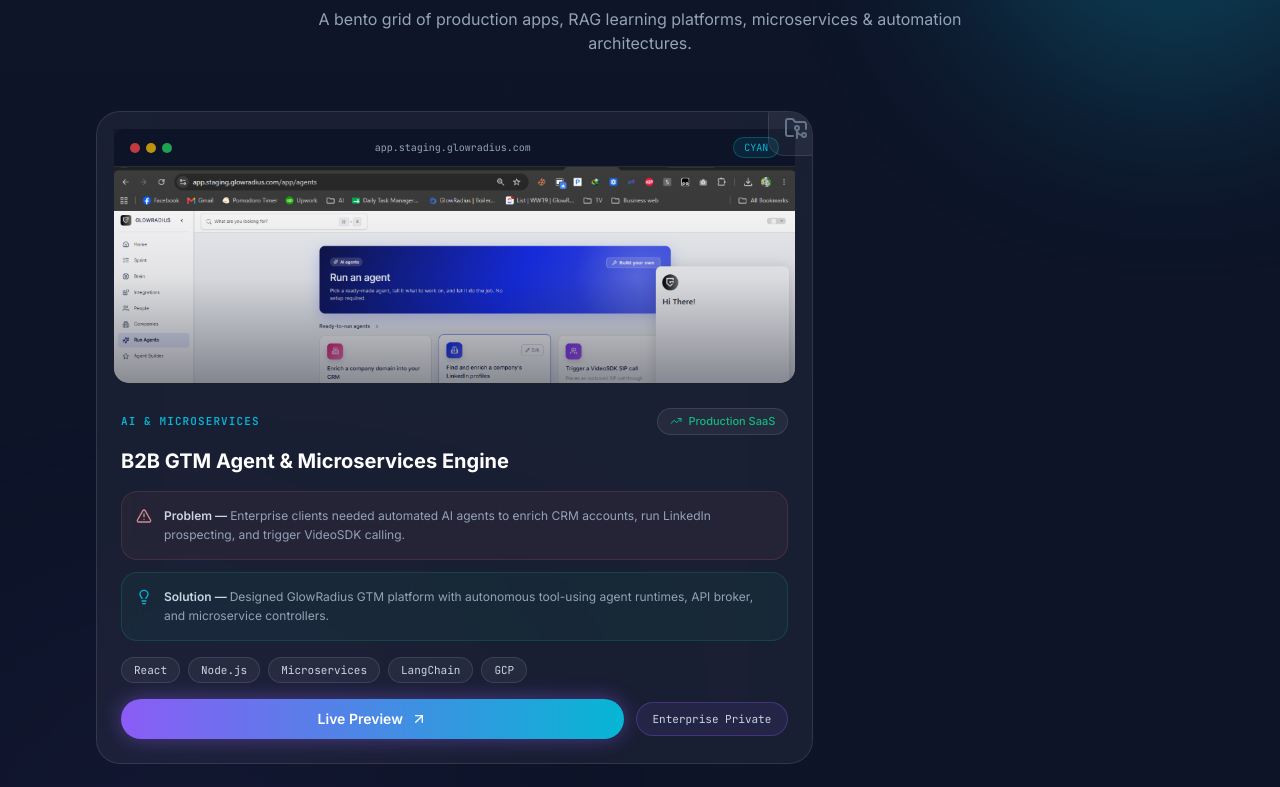
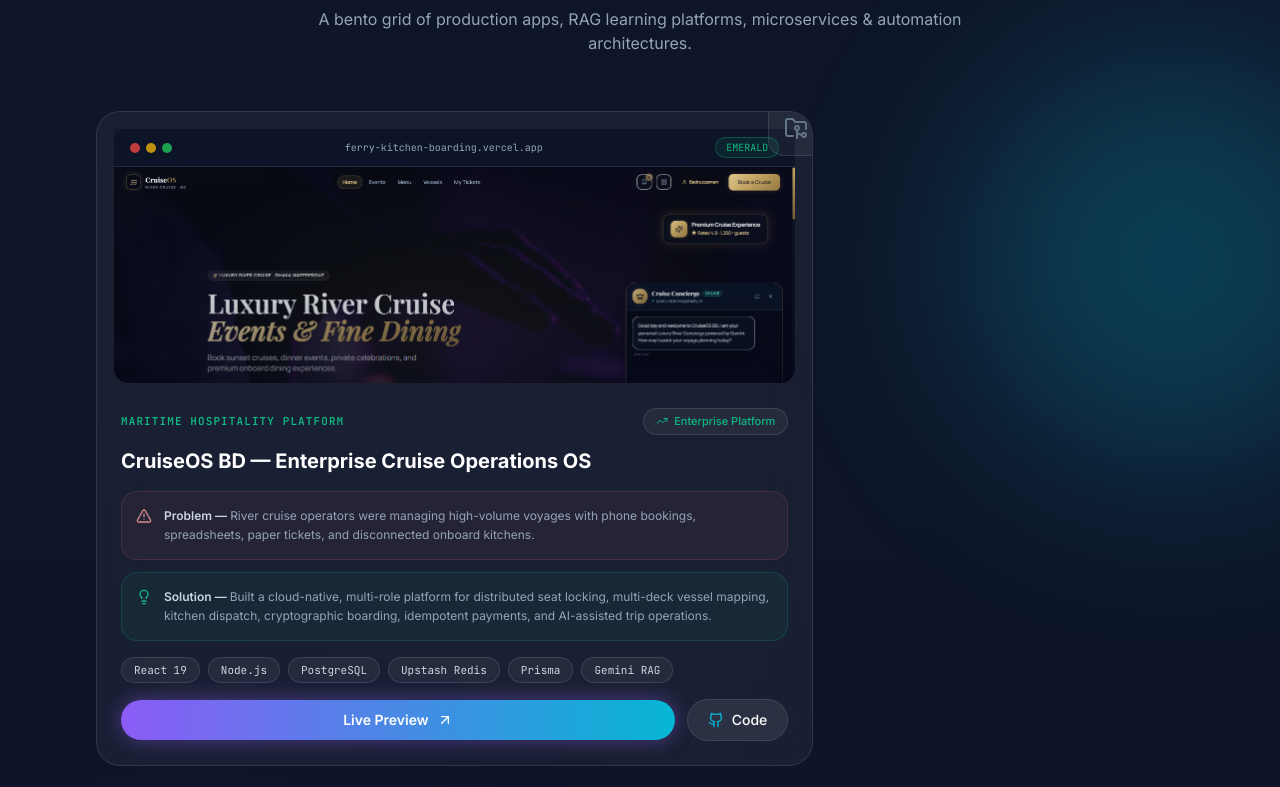
Before and after one commit to ProgramerPritom/My-New-Portfolio, a React (Vite) app: page / in a window 1280 px wide. Shown: the part 6020-6807 px from the top of the page. Built offline with nearby package versions, Linux system fonts and the light colour scheme.

Commit message:
added new project

```diff
--- a/src/data.js
+++ b/src/data.js
@@ -266,6 +266,19 @@
 
 export const projects = [
   {
+    title: 'CruiseOS BD — Enterprise Cruise Operations OS',
+    category: 'Maritime Hospitality Platform',
+    problem: 'River cruise operators were managing high-volume voyages with phone bookings, spreadsheets, paper tickets, and disconnected onboard kitchens.',
+    solution: 'Built a cloud-native, multi-role platform for distributed seat locking, multi-deck vessel mapping, kitchen dispatch, cryptographic boarding, idempotent payments, and AI-assisted trip operations.',
+    tags: ['React 19', 'Node.js', 'PostgreSQL', 'Upstash Redis', 'Prisma', 'Gemini RAG'],
+    accent: 'emerald',
+    span: 'lg',
+    metrics: 'Enterprise Platform',
+    image: '/CruiseOS.png',
+    liveUrl: 'https://ferry-kitchen-boarding.vercel.app/',
+    github: 'https://github.com/ProgramerPritom/FerryKitchen-boarding',
+  },
+  {
     title: 'B2B GTM Agent & Microservices Engine',
     category: 'AI & Microservices',
     problem: 'Enterprise clients needed automated AI agents to enrich CRM accounts, run LinkedIn prospecting, and trigger VideoSDK calling.',
```
Also changed, not shown: public/CruiseOS.png (added).
